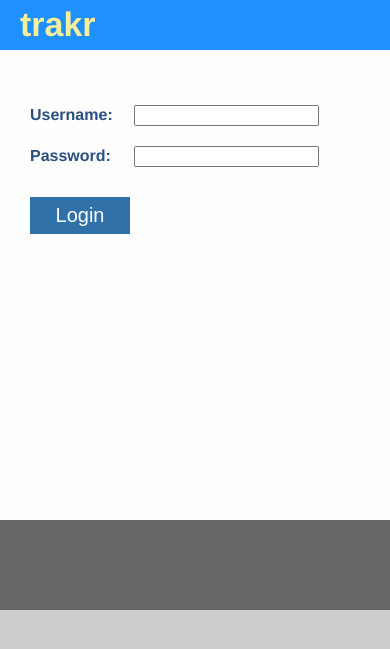
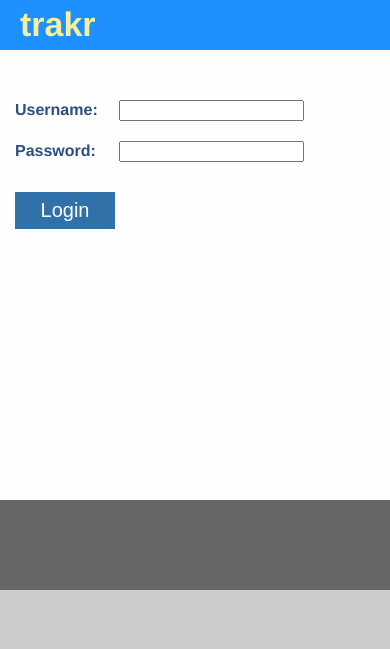
Before and after one commit to paulkore/moneytracker, a Django app: page /login/ in a window 390 px wide. Shown: the top 649 px of the page. Run offline with Django 3.2, Linux system fonts and the light colour scheme; some libraries are stand-ins or nearby versions.

Commit message:
Make inner-wrapper style responsive
Issue #9: responsive design

Based on whether the style is "narrow" or "wide", choose the padding and
min-height of the "inner-wrapper" component

Set "main-wrapper" min-height to 0, meaning that the page height will be
controlled by "inner-wrapper" (the other vertical elements are fixed
size)

```diff
--- a/moneytracker/static/style-narrow.css
+++ b/moneytracker/static/style-narrow.css
@@ -6,4 +6,10 @@ body {
     display: block;
     margin: 0;
     min-width: 100%;
+    min-height: 0;
 }
+
+#inner-wrapper {
+    padding: 5px 5px 5px 5px;
+    min-height: 400px;
+}
--- a/moneytracker/static/style-wide.css
+++ b/moneytracker/static/style-wide.css
@@ -6,5 +6,10 @@ body {
     display: table;
 	margin: 0 auto;
     min-width: 600px;
+    min-height: 0;
+}
+
+#inner-wrapper {
+    padding: 10px 20px 10px 20px;
     min-height: 500px;
 }
--- a/moneytracker/static/style.css
+++ b/moneytracker/static/style.css
@@ -41,12 +41,12 @@ body {
 }
 
 #inner-wrapper {
-    padding: 10px 20px 10px 20px;
-    min-height: 400px;
+    box-sizing: border-box;
 }
 
 #site-footer {
-    min-height: 60px;
+    box-sizing: border-box;
+    min-height: 90px;
     margin-top: 50px;
     padding: 20px 20px 10px 10px;
     text-align: right;
```
